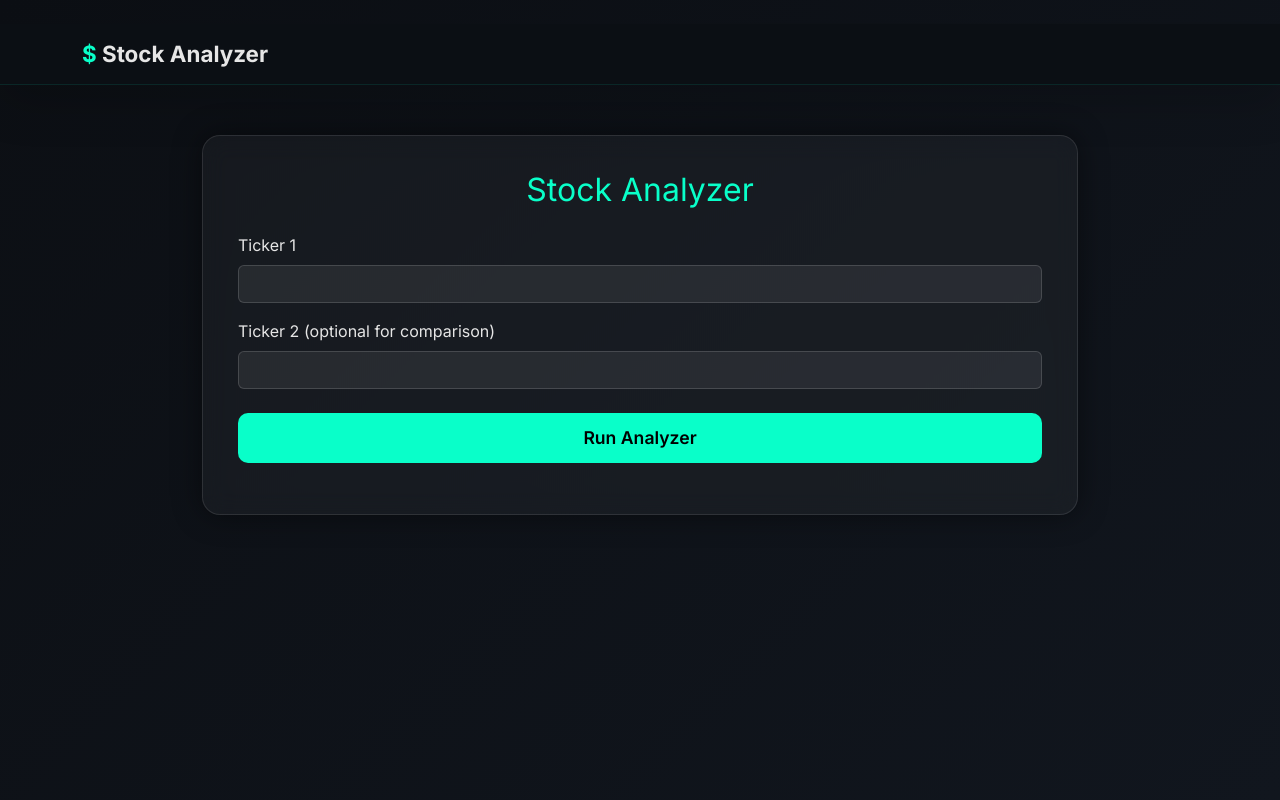
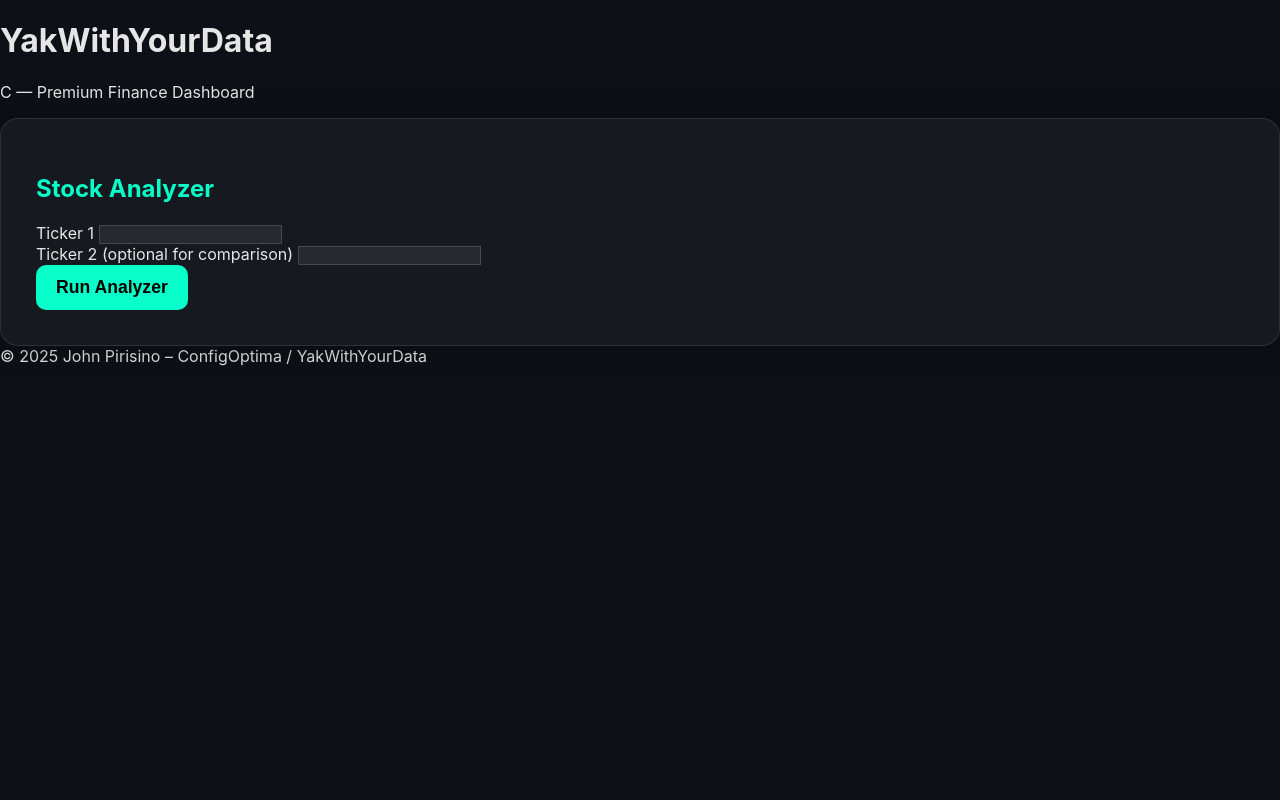
Before and after one commit to johnpirisino/stockwebapp, a Flask app: page / in a window 1280 px wide. Run offline with Flask 3, Linux system fonts and the light colour scheme.

Commit message:
Replace base.html with YakWithYourData template

```diff
--- a/templates/base.html
+++ b/templates/base.html
@@ -1,37 +1,25 @@
 <!DOCTYPE html>
 <html lang="en">
 <head>
-    <meta charset="UTF-8">
-    <meta name="viewport" content="width=device-width, initial-scale=1.0">
-    <title>Pirisino Stock Analyzer</title>
+  <meta charset="UTF-8" />
+  <title>YakWithYourData Stock Analyzer</title>
+  <meta name="viewport" content="width=device-width, initial-scale=1" />
+  <link rel="stylesheet" href="{{ url_for('static', filename='style.css') }}" />
+</head>
+<body>
+  <div class="app-shell">
+    <header class="app-header">
+      <h1>YakWithYourData</h1>
+      <p>C — Premium Finance Dashboard</p>
+    </header>
 
-    <!-- Google Font -->
-    <link rel="stylesheet" href="https://fonts.googleapis.com/css2?family=Inter:wght@300;400;600;700&display=swap">
+    <main class="app-main">
+      {% block content %}{% endblock %}
+    </main>
 
-    <!-- Bootstrap -->
-    <link rel="stylesheet"
-          href="https://cdn.jsdelivr.net/npm/bootstrap@5.3.2/dist/css/bootstrap.min.css">
-
-    <!-- Custom Styles -->
-    <link rel="stylesheet" href="{{ url_for('static', filename='style.css') }}">
-</head>
-
-<body class="bg-dark-premium">
-
-    <!-- Top Navigation Bar -->
-    <nav class="navbar navbar-dark premium-nav shadow-lg">
-        <div class="container">
-            <a class="navbar-brand premium-brand" href="/">
-                <span class="brand-accent">$</span> Stock Analyzer
-            </a>
-        </div>
-    </nav>
-
-    <!-- Page Content -->
-    <div class="container premium-container">
-        {% block content %}
-        {% endblock %}
-    </div>
-
+    <footer class="app-footer">
+      <span>© {{ 2025 }} John Pirisino – ConfigOptima / YakWithYourData</span>
+    </footer>
+  </div>
 </body>
 </html>
```
